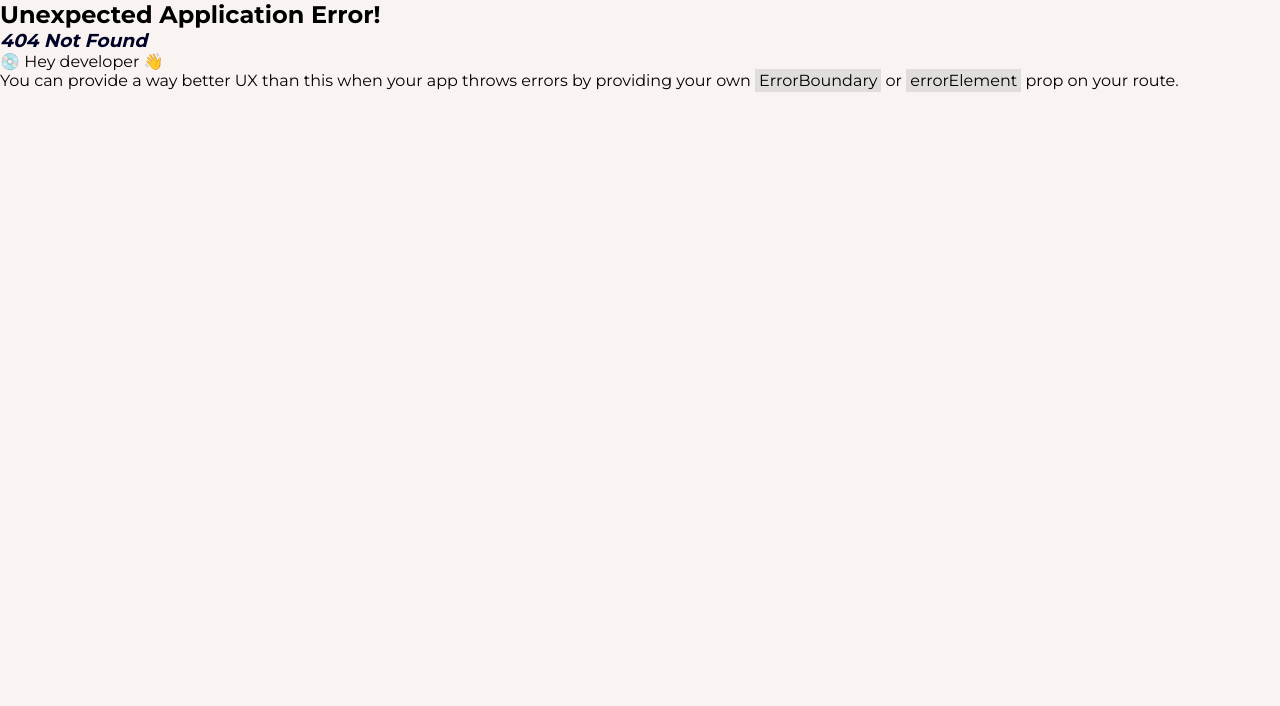
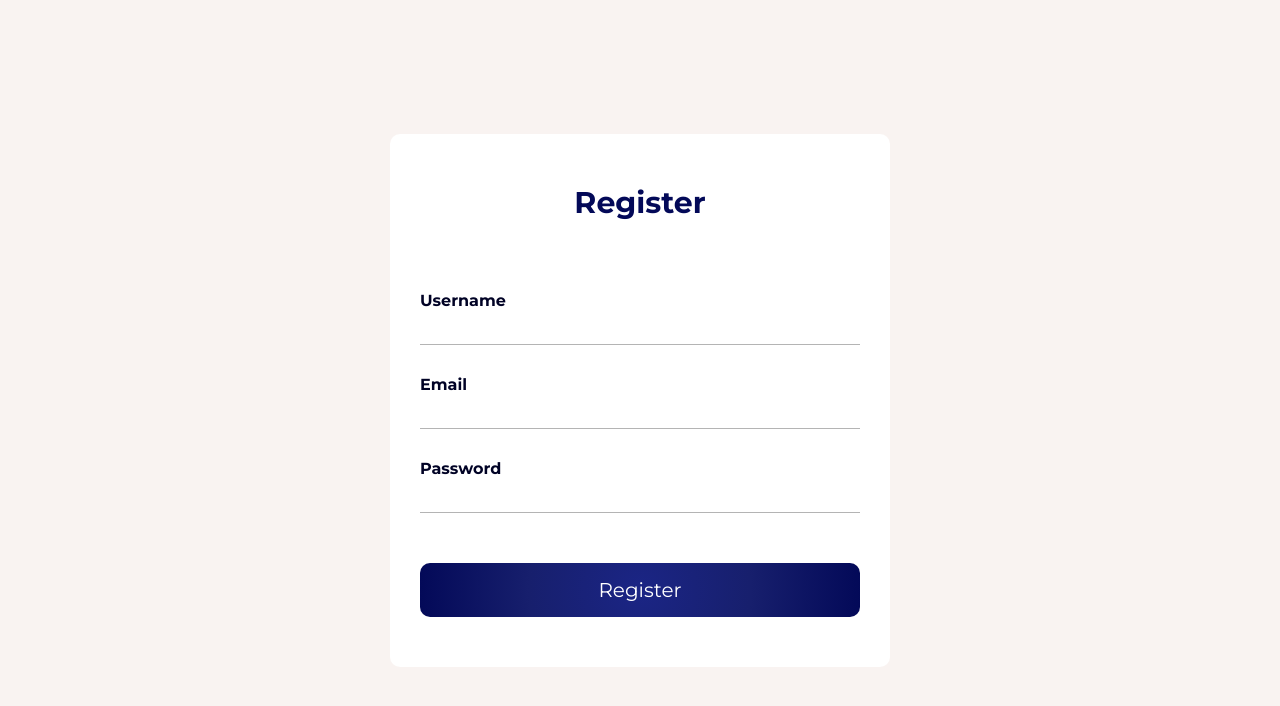
Before and after one commit to joao-araujoo/Projects, a React (Vite) app in the folder ÉlégantCart/: page /register in a window 1280 px wide. Before the commit this address had no page. Shown: the top 706 px of the page. Built offline with nearby package versions, Linux system fonts and the light colour scheme.

Commit message:
feat: register page

```diff
--- /dev/null
+++ b/ÉlégantCart/src/pages/Register.jsx
@@ -0,0 +1,20 @@
+export default function Register() {
+  return (
+    <>
+      <main>
+        <div className="form-container">
+          <h1>Register</h1>
+          <form>
+            <label htmlFor="username">Username</label>
+            <input type="text" name="username" id="username" style={{marginBottom: "30px"}} />
+            <label htmlFor="email">Email</label>
+            <input type="email" name="email" id="email" style={{marginBottom: "30px"}} />
+            <label htmlFor="password">Password</label>
+            <input type="password" name="password" id="password" style={{marginBottom: "30px"}} />
+            <button type="submit" style={{ marginTop: "20px" }}>Register</button>
+          </form>
+        </div>
+      </main>
+    </>
+  )
+}
--- a/ÉlégantCart/src/router.jsx
+++ b/ÉlégantCart/src/router.jsx
@@ -2,6 +2,7 @@
 import Home from "./pages/Home";
 import Product from "./pages/Product";
 import Login from "./pages/Login";
+import Register from "./pages/Register";
 
 const router = createBrowserRouter([
   {
@@ -15,6 +16,10 @@
   {
     path: "/login",
     element: <Login />
+  },
+  {
+    path: "/register",
+    element: <Register />
   }
 ])
 
```
